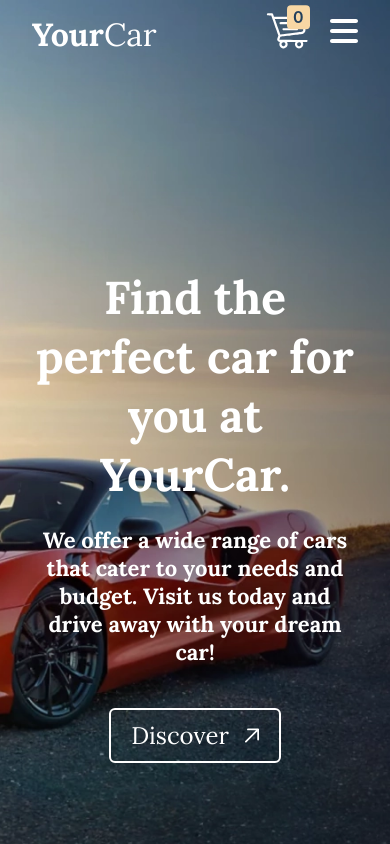
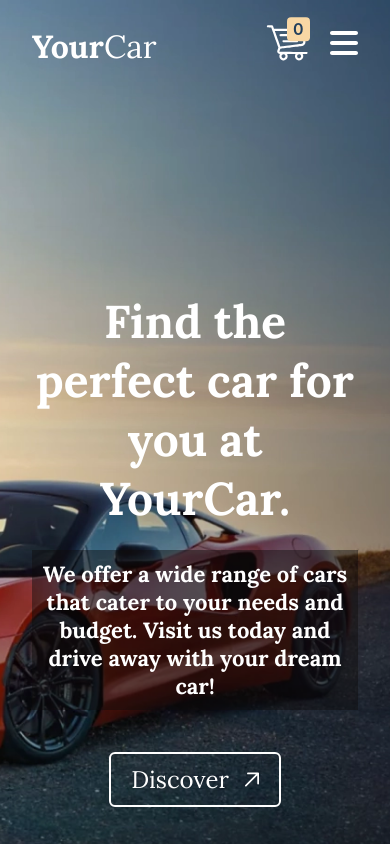
Before and after one commit to Youssef-Mhmoud/cars-project, a React (Create React App) app: page / in a window 390 px wide. Shown: the top 844 px of the page. Built offline with nearby package versions, Linux system fonts and the light colour scheme.

Commit message:
fix cart responsive

```diff
--- a/src/components/cart/Cart.module.css
+++ b/src/components/cart/Cart.module.css
@@ -6,7 +6,7 @@
   /* mix-blend-mode: multiply; */
   backdrop-filter: blur(25px);
   right: -115%;
-  bottom: 0;
+  /* bottom: 0; */
 
   padding: 20px;
   z-index: 22;
@@ -31,7 +31,8 @@
   /* mix-blend-mode: multiply; */
   backdrop-filter: blur(25px);
   right: 0;
-  bottom: 0;
+
+  /* bottom: 0; */
 
   overflow: auto;
 
@@ -147,14 +148,25 @@
   font-size: 24px;
 }
 
-@media (max-width: 400px) {
+@media (max-width: 430px) {
+  .cart {
+    width: 100%;
+
+    padding-right: 0;
+  }
+
   .active {
     width: 100%;
-    padding: 0;
+
+    padding-right: 0;
   }
 
   .cartCar {
     width: 80%;
     margin: 0 auto;
   }
+
+  .closeCart {
+    margin: 30px 20px;
+  }
 }
--- a/src/components/layout/Header.module.css
+++ b/src/components/layout/Header.module.css
@@ -267,7 +267,7 @@ a.active {
 
   nav ul {
     position: fixed;
-    top: 51px;
+    top: 75.5px;
     right: -100%;
 
     height: 100vh;
@@ -322,7 +322,7 @@ a.active {
 
 @media (max-width: 768px) {
   .header .nav {
-    padding: 12px 32px;
+    padding: 24px 32px;
   }
 
   .navCartFlex {
@@ -348,4 +348,9 @@ a.active {
     font-size: 46px;
     text-align: center;
   }
+
+  .heroInfo p {
+    background: rgba(14, 12, 11, 0.46);
+    padding: 10px;
+  }
 }
```
